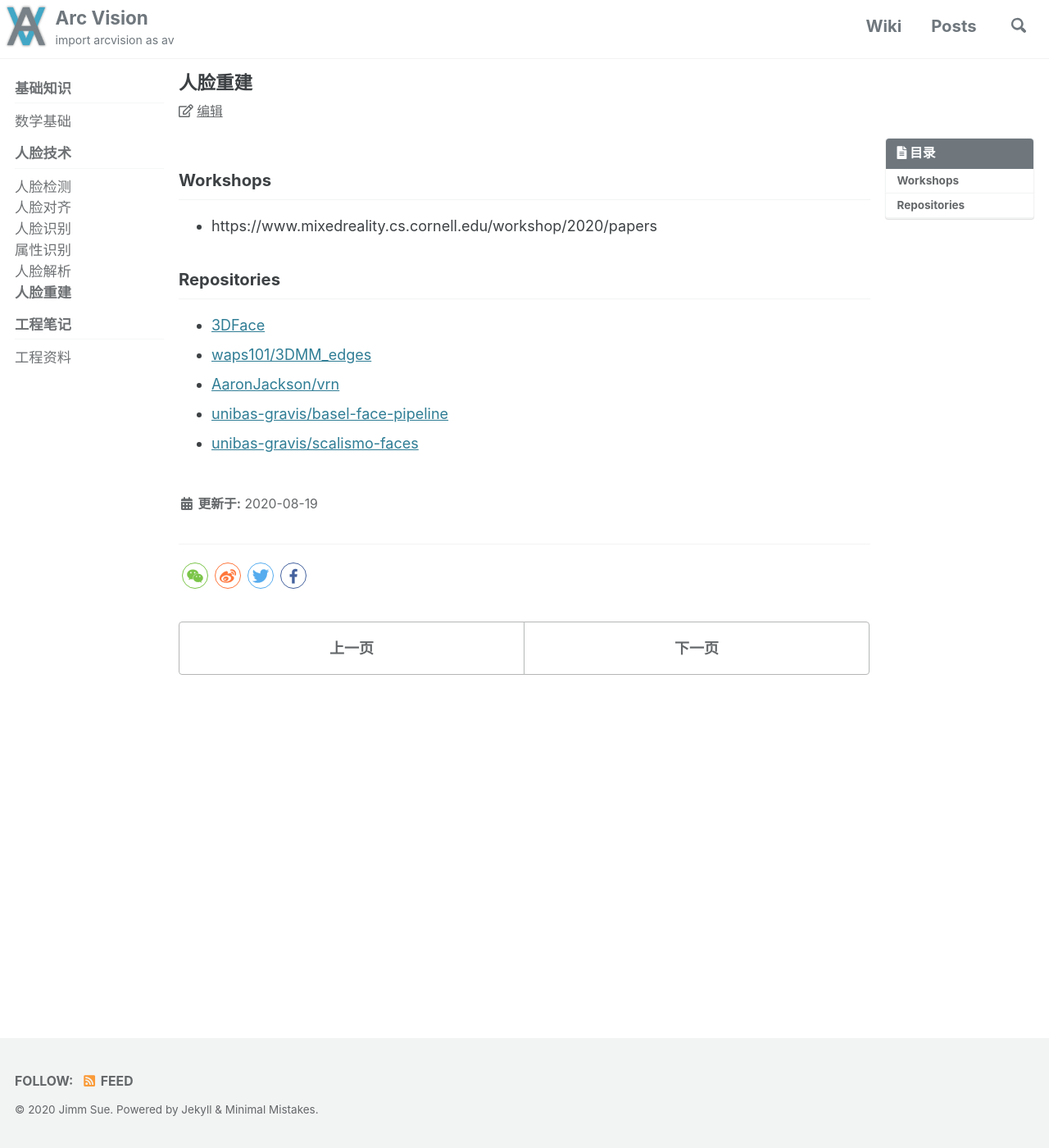
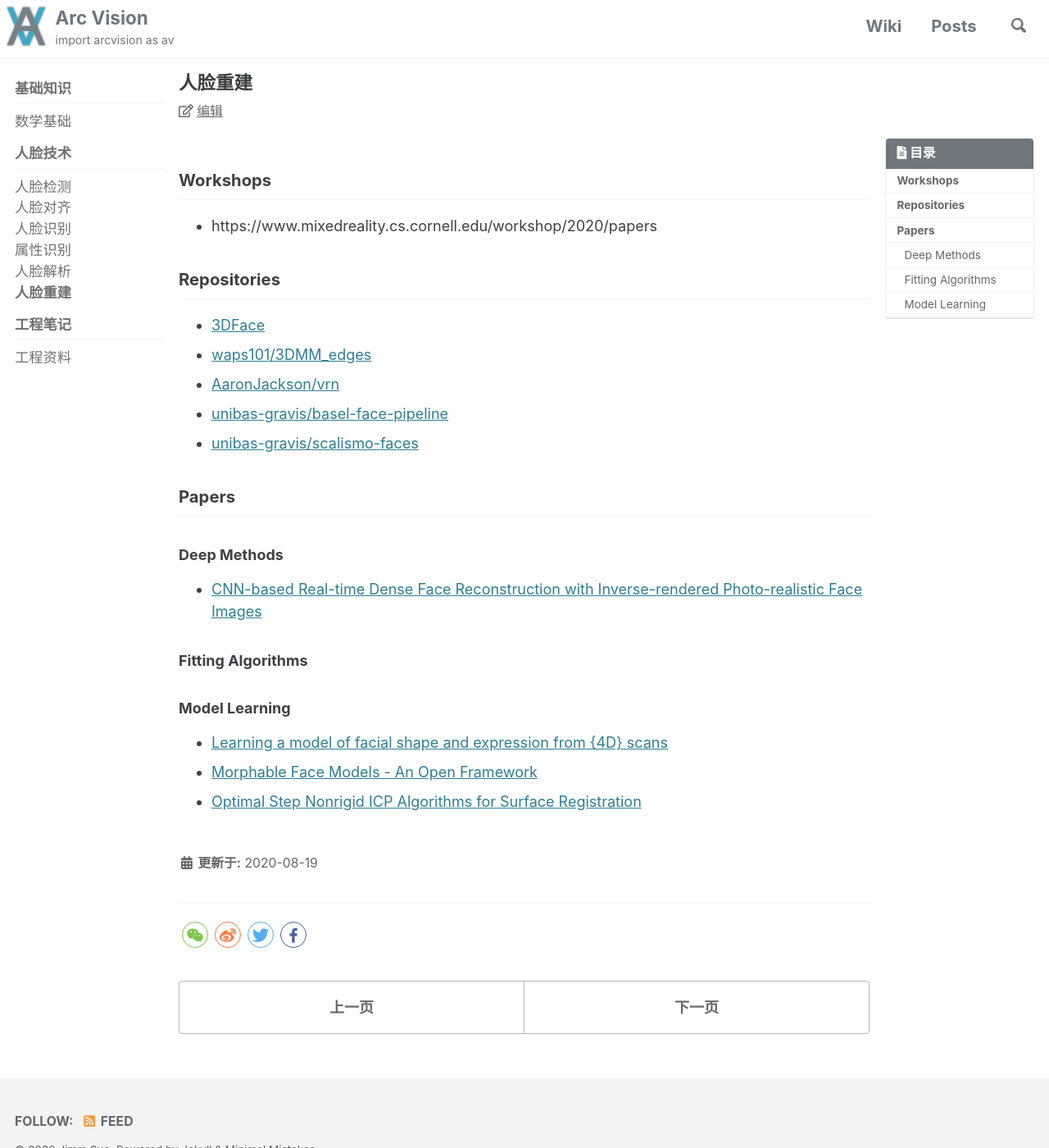
Before and after one commit to ArcVision/ArcVision.github.io, a Jekyll site: the page built from _wiki/15-face-reconstruction.md, in a window 1280 px wide and 1400 px high. Shown: the whole window at 82% size. Built offline with Jekyll 4.4.1, drawn with Linux system fonts in a browser that asks for light colours; cached includes are drawn as plain includes; comment, search, counter and statistics services are not loaded.

Commit message:
Update 15-face-reconstruction.md

```diff
--- a/_wiki/15-face-reconstruction.md
+++ b/_wiki/15-face-reconstruction.md
@@ -16,3 +16,16 @@ permalink: /wiki/face-reconstruction/
 - [AaronJackson/vrn](https://github.com/AaronJackson/vrn)
 - [unibas-gravis/basel-face-pipeline](https://github.com/unibas-gravis/basel-face-pipeline)
 - [unibas-gravis/scalismo-faces](https://github.com/unibas-gravis/scalismo-faces)
+
+## Papers
+
+### Deep Methods
+- [CNN-based Real-time Dense Face Reconstruction with Inverse-rendered Photo-realistic Face Images](https://arxiv.org/abs/1708.00980)
+
+### Fitting Algorithms
+
+### Model Learning
+
+- [Learning a model of facial shape and expression from {4D} scans](https://is.tuebingen.mpg.de)
+- [Morphable Face Models - An Open Framework](http://arxiv.org/abs/1709.08398)
+- [Optimal Step Nonrigid ICP Algorithms for Surface Registration](https://ieeexplore.ieee.org/abstract/document/4270190)
```
